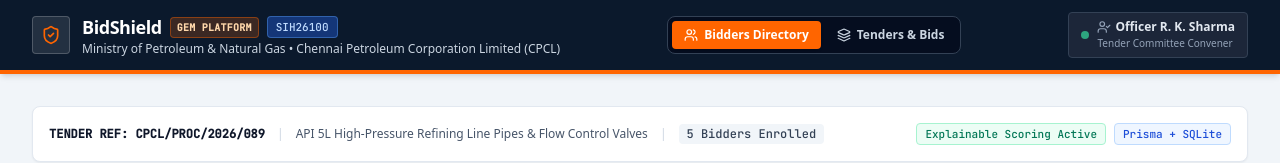
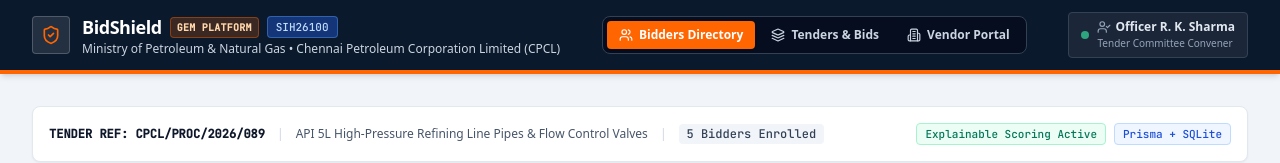
Before and after one commit to snuthon1/gemcompliance, a React (Vite) app in the folder client/: page / in a window 1280 px wide. Shown: the top 163 px of the page. Built offline with nearby package versions, Linux system fonts and the light colour scheme; no server answers; the HTML template or start-up script is replaced by a standard one.

Commit message:
Feat: Add Vendor Portal tab to Navbar

```diff
--- a/client/src/components/Navbar.jsx
+++ b/client/src/components/Navbar.jsx
@@ -1,12 +1,13 @@
 import React from 'react';
 import { Link, useLocation } from 'react-router-dom';
-import { ShieldCheck, UserCheck, RefreshCw, Layers, Users } from 'lucide-react';
+import { ShieldCheck, UserCheck, RefreshCw, Layers, Users, Building2 } from 'lucide-react';
 
 export default function Navbar({ onRefresh }) {
   const location = useLocation();
 
   const isBiddersActive = location.pathname === '/' || location.pathname.startsWith('/bidder');
   const isTendersActive = location.pathname.startsWith('/tenders');
+  const isVendorActive = location.pathname.startsWith('/vendor') || location.pathname.startsWith('/portal') || location.pathname.startsWith('/user-dashboard');
 
   return (
     <header className="bg-cpcl-navy text-white border-b-4 border-cpcl-orange shadow-md sticky top-0 z-30">
@@ -58,6 +59,18 @@ export default function Navbar({ onRefresh }) {
             <Layers className="w-3.5 h-3.5" />
             <span>Tenders & Bids</span>
           </Link>
+
+          <Link
+            to="/vendor"
+            className={`flex items-center space-x-1.5 px-3 py-1.5 rounded text-xs font-semibold transition ${
+              isVendorActive
+                ? 'bg-cpcl-orange text-white shadow'
+                : 'text-slate-300 hover:text-white hover:bg-white/5'
+            }`}
+          >
+            <Building2 className="w-3.5 h-3.5" />
+            <span>Vendor Portal</span>
+          </Link>
         </div>
 
         {/* User Info & Refresh */}
```
